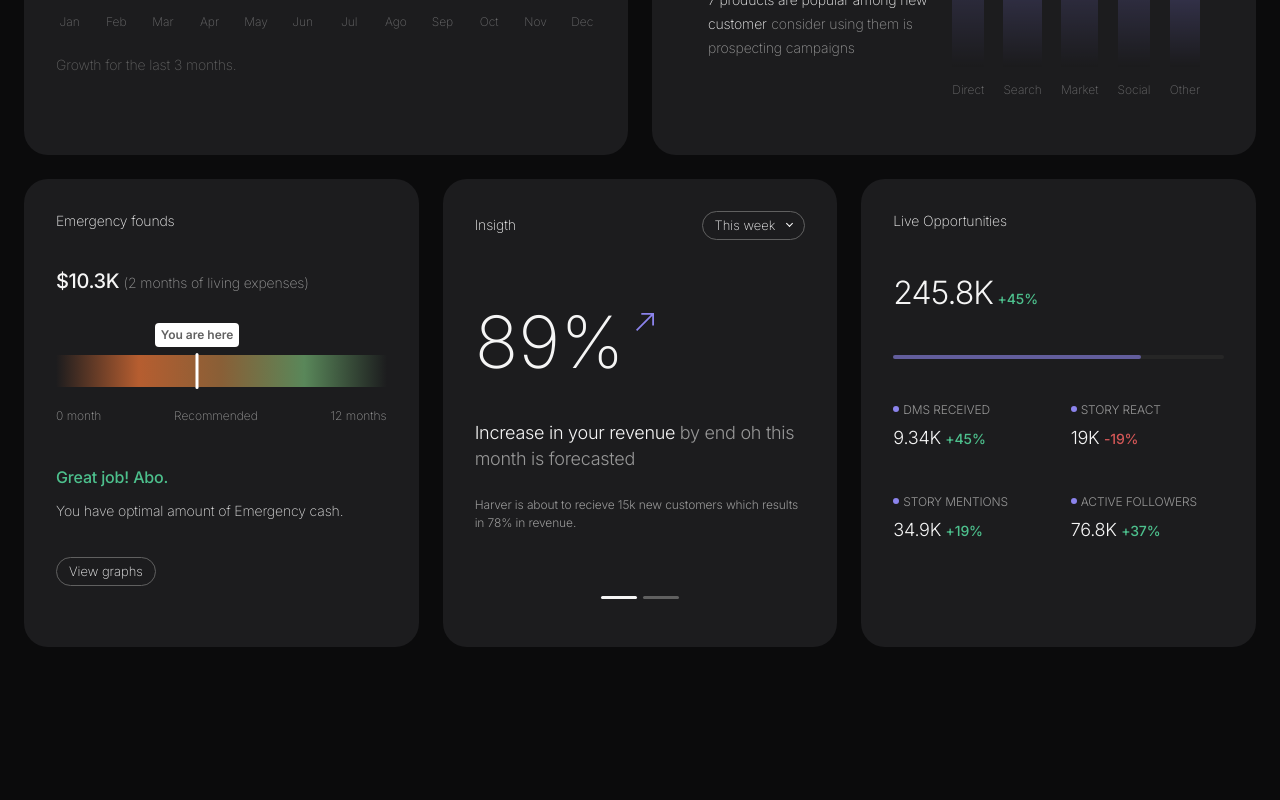
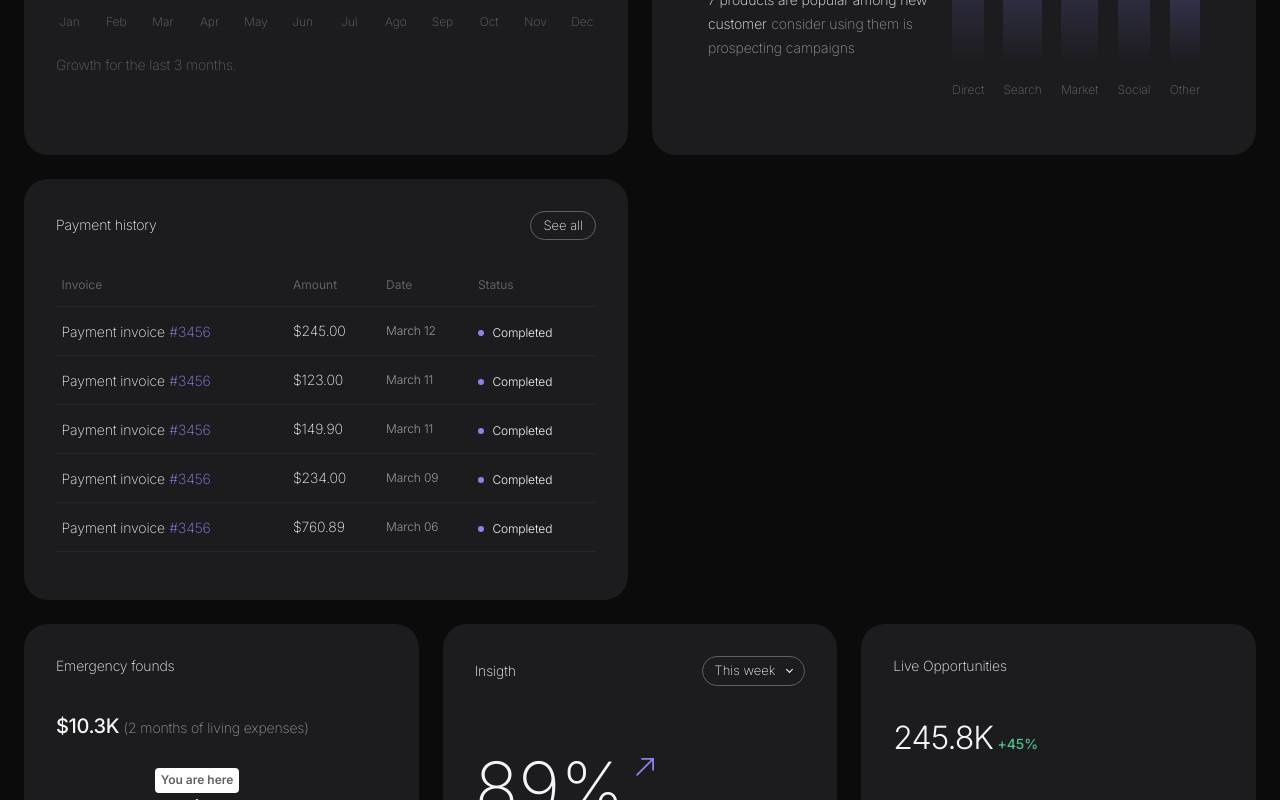
Before and after one commit to yersoncp/web-components, a Next.js app: page / in a window 1280 px wide. Shown: the part 425-1225 px from the top of the page. Before the commit the page ends 1120 px from the top, so only its background shows below. Built offline with nearby package versions, Linux system fonts and the light colour scheme.

Commit message:
add payment history component

```diff
--- a/src/app/page.tsx
+++ b/src/app/page.tsx
@@ -1,4 +1,4 @@
-import { BlockInsight, BlockRevenues, EmergencyFounds, LiveOpportunities, TrafficChannel } from '@/webui'
+import { BlockInsight, BlockRevenues, EmergencyFounds, LiveOpportunities, PaymentHistory, TrafficChannel } from '@/webui'
 
 export default function Home() {
   return (
@@ -13,6 +13,7 @@ export default function Home() {
       <div className="mb-6 grid2">
         <BlockRevenues />
         <TrafficChannel />
+        <PaymentHistory />
       </div>
 
       <div className="mb-6 grid3">
--- a/src/components/Text/Text.module.css
+++ b/src/components/Text/Text.module.css
@@ -27,6 +27,10 @@
 
 .danger {
   color: var(--danger);
+}
+
+.primary {
+  color: var(--primary-400);
 }
 
 /* Variants */
--- a/src/components/Text/Text.tsx
+++ b/src/components/Text/Text.tsx
@@ -5,7 +5,7 @@ type TextProps = {
   variant?: "h1" | "h2" | "h3" | "h4" | "h5" | "body" | "small"
   as?: "div" | "span" | "p" | "h1" | "h2" | "h3" | "h4" | "h5"
   align?: "center" | "right"
-  color?:  "gray200" | "gray400" | "gray600" | "gray800" | "success" | "danger"
+  color?:  "gray200" | "gray400" | "gray600" | "gray800" | "success" | "danger" | "primary"
   weight?: 300 | 400 | 500 | 600
   children: ReactNode
   className?: string
--- /dev/null
+++ b/src/webui/PaymentHistory/PaymentHistory.module.css
@@ -0,0 +1,18 @@
+.table {
+  width: 100%;
+  margin-bottom: 1rem;
+}
+
+.table th {
+  font-size: 12px;
+  font-weight: normal;
+  border-bottom: 1px solid var(--black-800);
+  color: var(--gray-800);
+  text-align: left;
+  padding: .75rem .35rem;
+}
+
+.table td {
+  padding: .75rem .35rem;
+  border-bottom: 1px solid var(--black-800);
+}
--- /dev/null
+++ b/src/webui/PaymentHistory/PaymentHistory.tsx
@@ -0,0 +1,96 @@
+import { Badge, Button, Card, Stack, Text } from "@/components";
+import s from "./PaymentHistory.module.css";
+
+export const PaymentHistory = () => {
+  return <>
+    <Card>
+      <Stack gap={4}>
+        <Stack align="center" justify="space-between" direction="row">
+          <Text>Payment history</Text>
+          <Button>See all</Button>
+        </Stack>
+
+        <div>
+          <table className={s.table}>
+            <tr>
+              <th>Invoice</th>
+              <th>Amount</th>
+              <th>Date</th>
+              <th>Status</th>
+            </tr>
+            <tr>
+              <td>
+                <Text as="span">Payment invoice</Text>
+                {" "}
+                <Text as="span" color="primary">#3456</Text>
+              </td>
+              <td>
+                <Text>$245.00</Text>
+              </td>
+              <td>
+                <Text color="gray600" variant="body">March 12</Text>
+              </td>
+              <td><Badge /> <Text as="span" variant="body">Completed</Text></td>
+            </tr>
+            <tr>
+              <td>
+                <Text as="span">Payment invoice</Text>
+                {" "}
+                <Text as="span" color="primary">#3456</Text>
+              </td>
+              <td>
+                <Text>$123.00</Text>
+              </td>
+              <td>
+                <Text color="gray600" variant="body">March 11</Text>
+              </td>
+              <td><Badge /> <Text as="span" variant="body">Completed</Text></td>
+            </tr>
+            <tr>
+              <td>
+                <Text as="span">Payment invoice</Text>
+                {" "}
+                <Text as="span" color="primary">#3456</Text>
+              </td>
+              <td>
+                <Text>$149.90</Text>
+              </td>
+              <td>
+                <Text color="gray600" variant="body">March 11</Text>
+              </td>
+              <td><Badge /> <Text as="span" variant="body">Completed</Text></td>
+            </tr>
+            <tr>
+              <td>
+                <Text as="span">Payment invoice</Text>
+                {" "}
+                <Text as="span" color="primary">#3456</Text>
+              </td>
+              <td>
+                <Text>$234.00</Text>
+              </td>
+              <td>
+                <Text color="gray600" variant="body">March 09</Text>
+              </td>
+              <td><Badge /> <Text as="span" variant="body">Completed</Text></td>
+            </tr>
+            <tr>
+              <td>
+                <Text as="span">Payment invoice</Text>
+                {" "}
+                <Text as="span" color="primary">#3456</Text>
+              </td>
+              <td>
+                <Text>$760.89</Text>
+              </td>
+              <td>
+                <Text color="gray600" variant="body">March 06</Text>
+              </td>
+              <td><Badge /> <Text as="span" variant="body">Completed</Text></td>
+            </tr>
+          </table>
+        </div>
+      </Stack>
+    </Card>
+  </>
+}
--- a/src/webui/index.ts
+++ b/src/webui/index.ts
@@ -2,4 +2,5 @@ export { BlockInsight } from './BlockInsight/BlockInsight'
 export { BlockRevenues } from './BlockRevenues/BlockRevenues'
 export { EmergencyFounds } from './EmergencyFounds/EmergencyFounds'
 export { LiveOpportunities } from './LiveOpportunities/LiveOpportunities'
+export { PaymentHistory } from './PaymentHistory/PaymentHistory'
 export { TrafficChannel } from './TrafficChannel/TrafficChannel'
```
